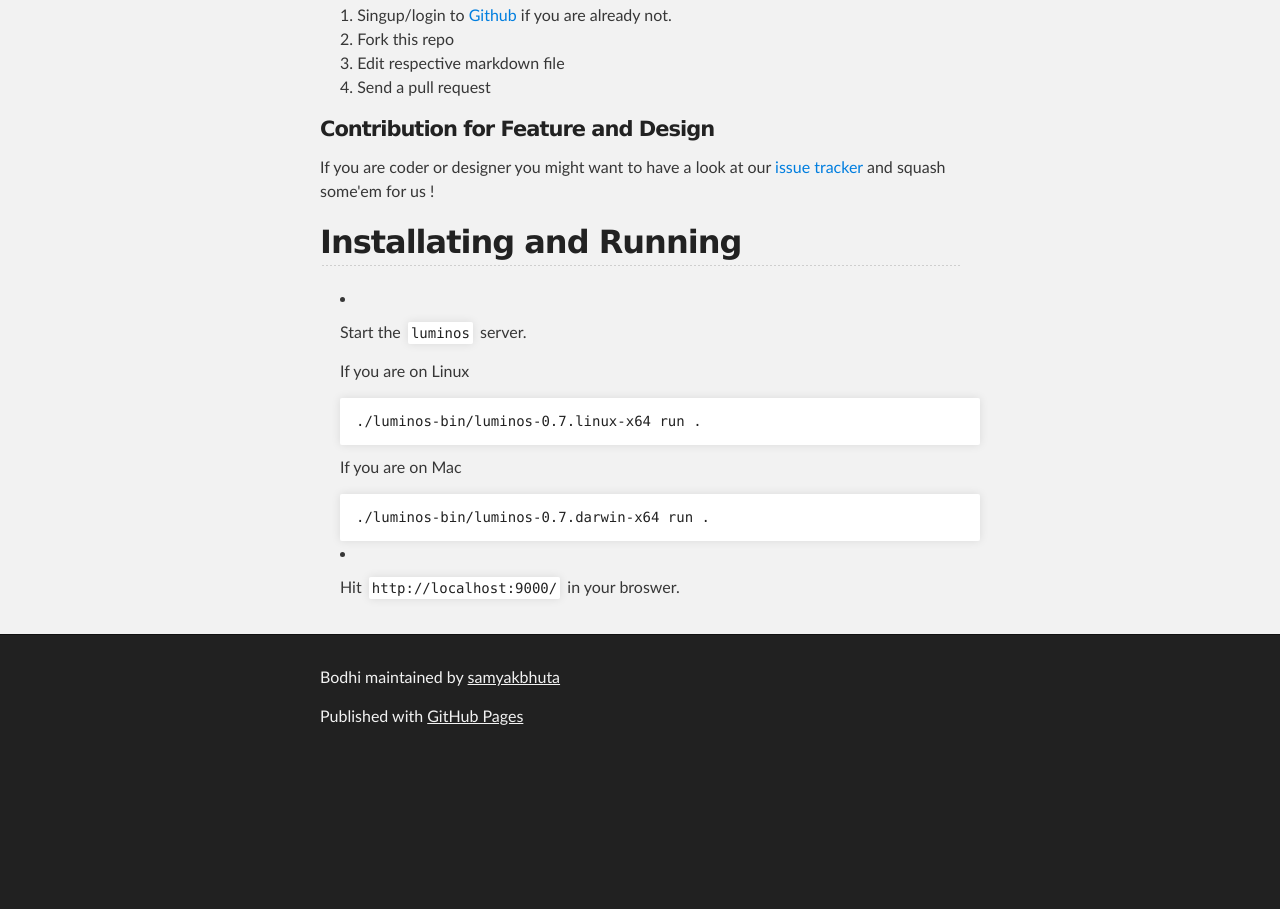
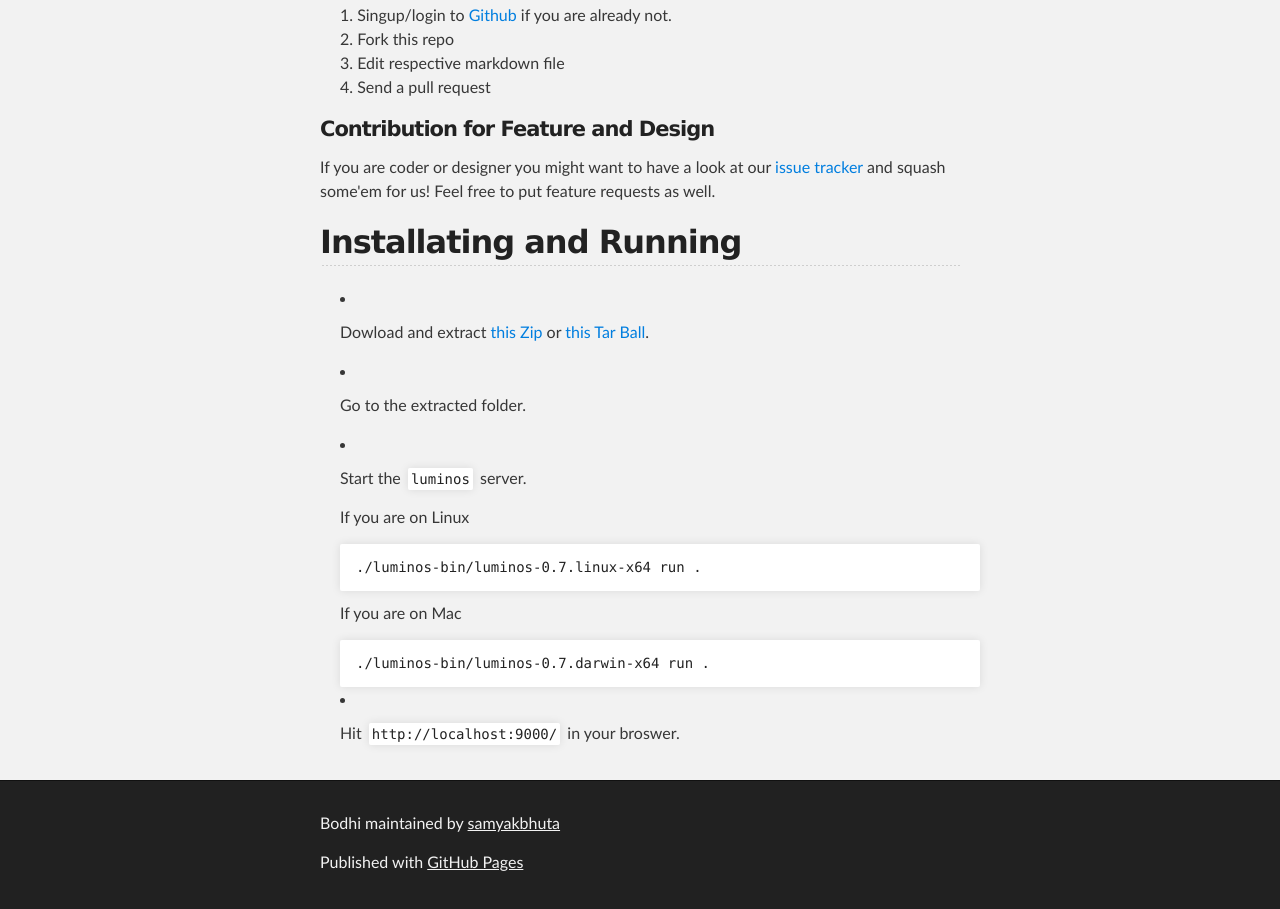
Before and after one commit to samyakbhuta/bodhi, a plain HTML site: page index.html in a window 1280 px wide. Shown: the part 951-1860 px from the top of the page. Before the commit the page ends 1714 px from the top, so only its background shows below. Drawn offline with Linux system fonts and the light colour scheme.

```diff
--- a/index.html
+++ b/index.html
@@ -68,12 +68,14 @@
 </ol><h4>
 <a name="contribution-for-feature-and-design" class="anchor" href="#contribution-for-feature-and-design"><span class="octicon octicon-link"></span></a>Contribution for Feature and Design</h4>
 
-<p>If you are coder or designer you might want to have a look at our <a href="https://github.com/samyakbhuta/bodhi/issues">issue tracker</a> and squash some'em for us !</p>
+<p>If you are coder or designer you might want to have a look at our <a href="https://github.com/samyakbhuta/bodhi/issues">issue tracker</a> and squash some'em for us! Feel free to put feature requests as well.</p>
 
 <h2>
 <a name="installating-and-running" class="anchor" href="#installating-and-running"><span class="octicon octicon-link"></span></a>Installating and Running</h2>
 
 <ul>
+<li><p>Dowload and extract <a href="https://github.com/samyakbhuta/bodhi/zipball/master">this Zip</a> or <a href="https://github.com/samyakbhuta/bodhi/tarball/master">this Tar Ball</a>.</p></li>
+<li><p>Go to the extracted folder.</p></li>
 <li>
 <p>Start the <code>luminos</code> server.</p>
 
```
Also changed, not shown: params.json (+1 -1 lines).
